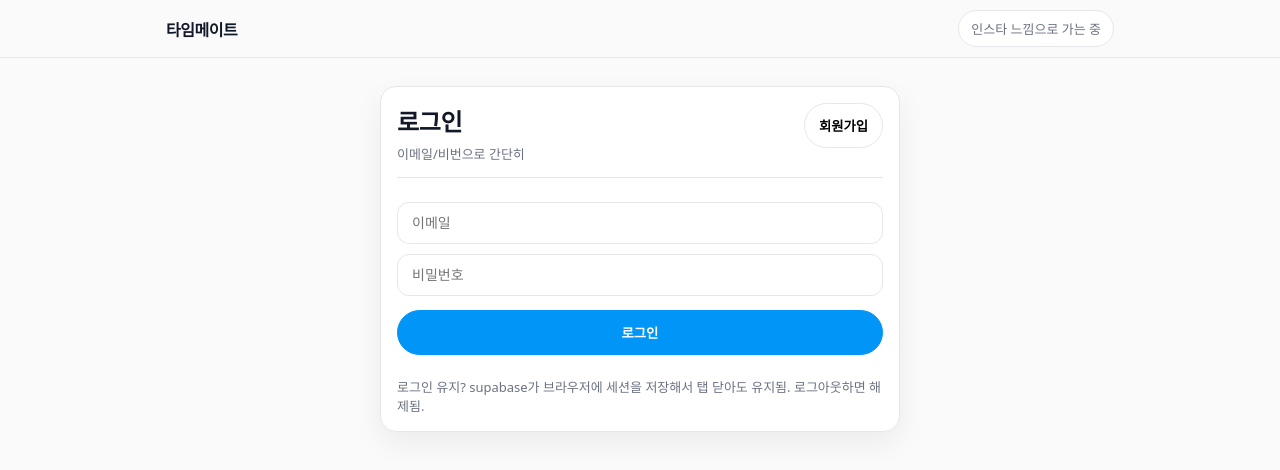
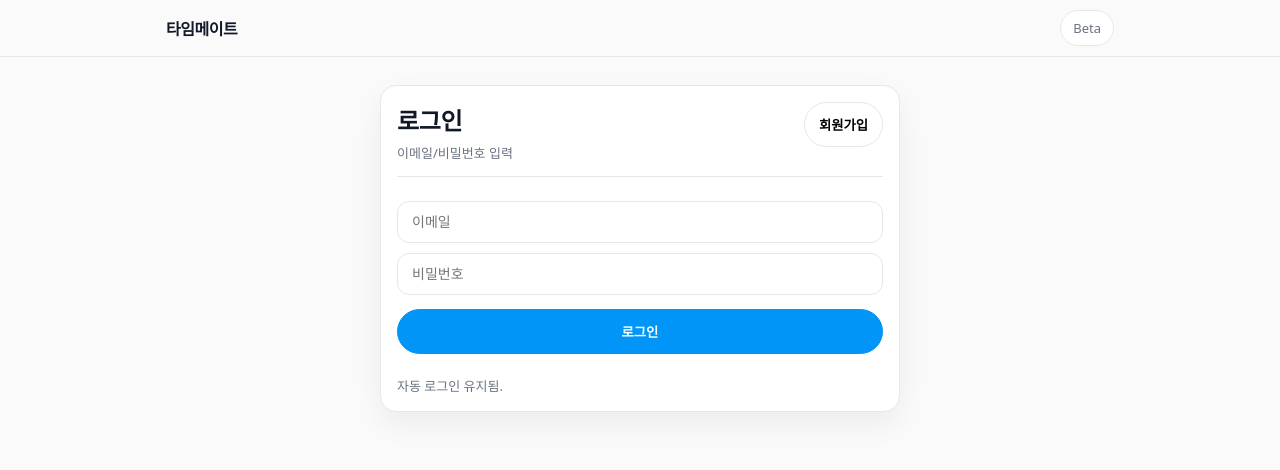
Before and after one commit to gaebokchi123/time-mate, a Next.js app: page / in a window 1280 px wide. Shown: the top 470 px of the page. Built offline with nearby package versions, Linux system fonts and the light colour scheme; no server answers.

Commit message:
save changes

```diff
--- a/src/app/page.tsx
+++ b/src/app/page.tsx
@@ -102,7 +102,7 @@ export default function Home() {
       <div className="topbar">
         <div className="topbarInner">
           <div className="brand">타임메이트</div>
-          <div className="pill">인스타 느낌으로 가는 중</div>
+          <div className="pill">Beta</div>
         </div>
       </div>
 
@@ -114,7 +114,7 @@ export default function Home() {
                 <h2 className="sectionTitle" style={{ marginBottom: 6 }}>
                   {title}
                 </h2>
-                <div className="muted small">이메일/비번으로 간단히</div>
+                <div className="muted small">이메일/비밀번호 입력</div>
               </div>
 
               <button
@@ -175,7 +175,7 @@ export default function Home() {
             <div style={{ height: 10 }} />
 
             <div className="muted small">
-              로그인 유지? supabase가 브라우저에 세션을 저장해서 탭 닫아도 유지됨. 로그아웃하면 해제됨.
+              자동 로그인 유지됨.
             </div>
           </div>
         </div>
```
